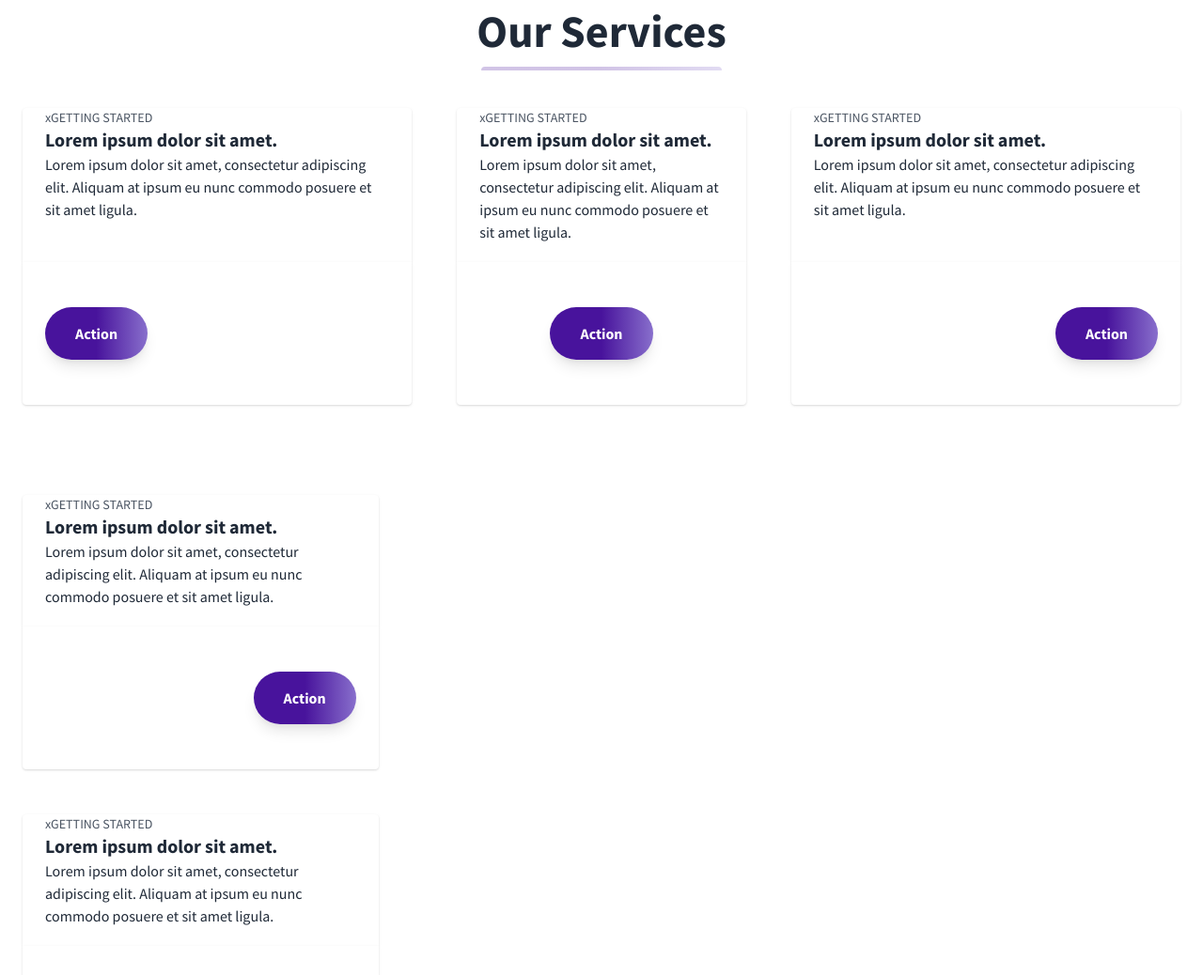
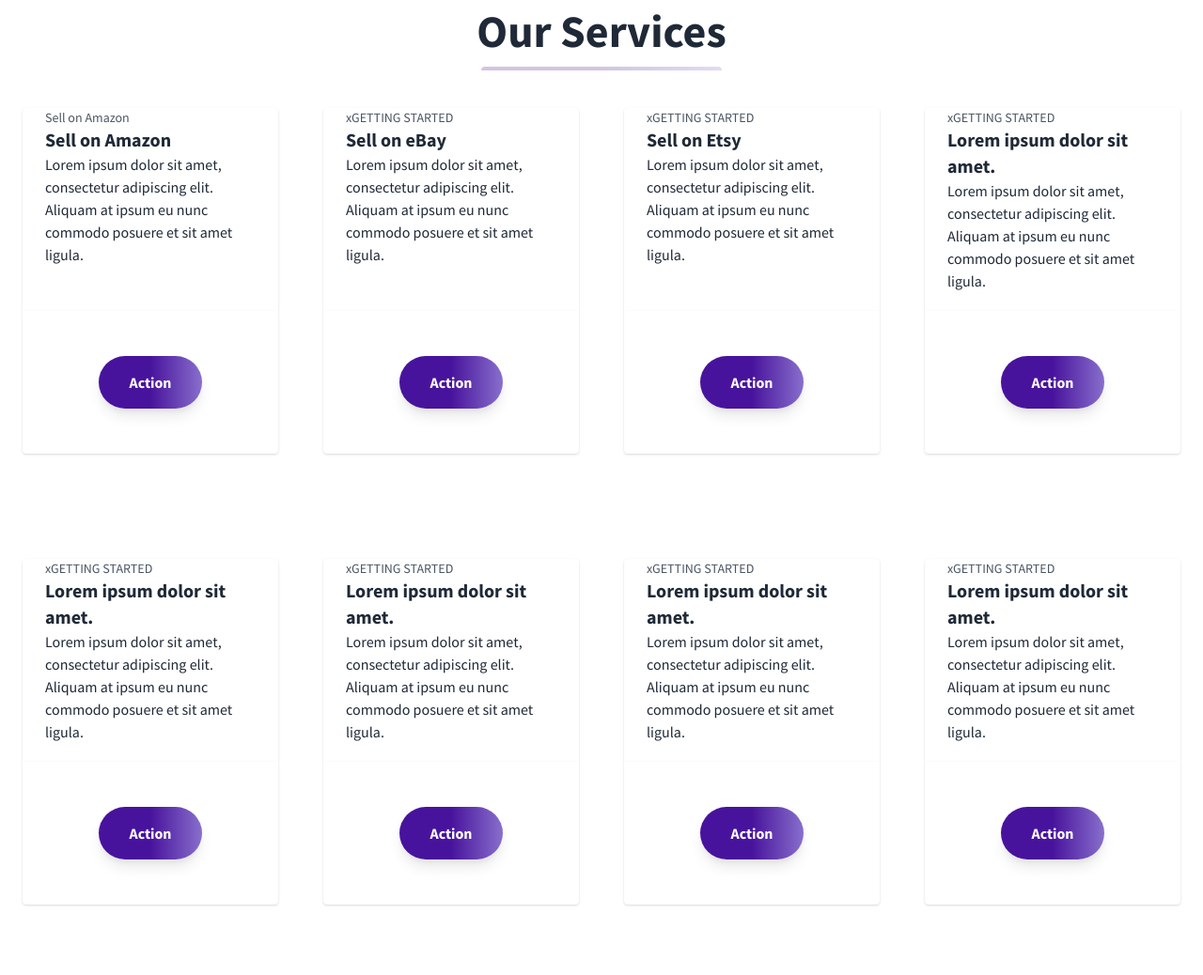
Before and after one commit to TrasherTravis/ecommgrowth, a plain HTML site: page index.html in a window 1280 px wide. Shown: the part 1591-2629 px from the top of the page at 94% size. Drawn offline with nearby package versions, Linux system fonts and the light colour scheme.

Commit message:
Our Services Added

```diff
--- a/index.html
+++ b/index.html
@@ -26,7 +26,7 @@
     <nav id="header" class="fixed w-full z-30 top-0 text-white">
       <div class="w-full container mx-auto flex flex-wrap items-center justify-between mt-0 py-2">
         <div class="pl-4 flex items-center">
-          <a class="toggleColour text-white no-underline hover:no-underline font-bold text-2xl lg:text-4xl" href="#">
+          <a class="toggleColour text-white no-underline hover:no-underline font-bold text-2xl lg:text-2xl" href="#">
             <!--Icon from: http://www.potlabicons.com/ -->
             <svg class="h-8 fill-current inline" xmlns="http://www.w3.org/2000/svg" viewBox="0 0 512.005 512.005">
               <rect fill="#2a2a31" x="16.539" y="425.626" width="479.767" height="50.502" transform="matrix(1,0,0,1,0,0)" />
@@ -49,13 +49,13 @@
         <div class="w-full flex-grow lg:flex lg:items-center lg:w-auto hidden mt-2 lg:mt-0 bg-white lg:bg-transparent text-black p-4 lg:p-0 z-20" id="nav-content">
           <ul class="list-reset lg:flex justify-end flex-1 items-center">
             <li class="mr-3">
-              <a class="inline-block py-2 px-4 text-white font-bold no-underline" href="#">Home</a>
+              <a class=" toggleColour inline-block text-white no-underline hover:text-underline  py-2 px-4 " href="#">Home</a>
             </li>
             <li class="mr-3">
-              <a class="inline-block text-black no-underline hover:text-gray-800 hover:text-underline py-2 px-4" href="#">About</a>
+              <a class="toggleColour inline-block text-white no-underline hover:text-underline py-2 px-4" href="#">About</a>
             </li>
             <li class="mr-3">
-              <a class="inline-block text-black no-underline hover:text-gray-800 hover:text-underline py-2 px-4" href="#">Services</a>
+              <a class="toggleColour inline-block text-white no-underline hover:text-underline py-2 px-4" href="#">Services</a>
             </li>
           </ul>
           <button
@@ -461,14 +461,14 @@
         <div class="w-full mb-4">
           <div class="h-1 mx-auto gradient w-64 opacity-25 my-0 py-0 rounded-t"></div>
         </div>
-        <div class="w-full md:w-1/3 p-6 flex flex-col flex-grow flex-shrink">
+        <div class="w-full md:w-1/4 p-6 flex flex-col">
           <div class="flex-1 bg-white rounded-t rounded-b-none overflow-hidden shadow">
         <a href="#" class="flex flex-wrap no-underline hover:no-underline">
           <p class="w-full text-gray-600 text-xs md:text-sm px-6">
-                xGETTING STARTED
+            Sell on Amazon
           </p>
           <div class="w-full font-bold text-xl text-gray-800 px-6">
-                Lorem ipsum dolor sit amet.
+            Sell on Amazon
           </div>
           <p class="text-gray-800 text-base px-6 mb-5">
             Lorem ipsum dolor sit amet, consectetur adipiscing elit. Aliquam at ipsum eu nunc commodo posuere et sit amet ligula.
@@ -476,7 +476,51 @@
         </a>
       </div>
       <div class="flex-none mt-auto bg-white rounded-b rounded-t-none overflow-hidden shadow p-6">
-            <div class="flex items-center justify-start">
+        <div class="flex items-center justify-center">
+          <button class="mx-auto lg:mx-0 hover:underline gradient text-white font-bold rounded-full my-6 py-4 px-8 shadow-lg focus:outline-none focus:shadow-outline transform transition hover:scale-105 duration-300 ease-in-out">
+            Action
+          </button>
+        </div>
+      </div>
+    </div>
+    <div class="w-full md:w-1/4 p-6 flex flex-col flex-grow flex-shrink">
+      <div class="flex-1 bg-white rounded-t rounded-b-none overflow-hidden shadow">
+        <a href="#" class="flex flex-wrap no-underline hover:no-underline">
+          <p class="w-full text-gray-600 text-xs md:text-sm px-6">
+            xGETTING STARTED
+          </p>
+          <div class="w-full font-bold text-xl text-gray-800 px-6">
+            Sell on eBay
+          </div>
+          <p class="text-gray-800 text-base px-6 mb-5">
+            Lorem ipsum dolor sit amet, consectetur adipiscing elit. Aliquam at ipsum eu nunc commodo posuere et sit amet ligula.
+          </p>
+        </a>
+      </div>
+      <div class="flex-none mt-auto bg-white rounded-b rounded-t-none overflow-hidden shadow p-6">
+        <div class="flex items-center justify-center">
+          <button class="mx-auto lg:mx-0 hover:underline gradient text-white font-bold rounded-full my-6 py-4 px-8 shadow-lg focus:outline-none focus:shadow-outline transform transition hover:scale-105 duration-300 ease-in-out">
+            Action
+          </button>
+        </div>
+      </div>
+    </div>
+    <div class="w-full md:w-1/4 p-6 flex flex-col flex-grow flex-shrink">
+      <div class="flex-1 bg-white rounded-t rounded-b-none overflow-hidden shadow">
+        <a href="#" class="flex flex-wrap no-underline hover:no-underline">
+          <p class="w-full text-gray-600 text-xs md:text-sm px-6">
+            xGETTING STARTED
+          </p>
+          <div class="w-full font-bold text-xl text-gray-800 px-6">
+            Sell on Etsy
+          </div>
+          <p class="text-gray-800 text-base px-6 mb-5">
+            Lorem ipsum dolor sit amet, consectetur adipiscing elit. Aliquam at ipsum eu nunc commodo posuere et sit amet ligula.
+          </p>
+        </a>
+      </div>
+      <div class="flex-none mt-auto bg-white rounded-b rounded-t-none overflow-hidden shadow p-6">
+        <div class="flex items-center justify-center">
           <button class="mx-auto lg:mx-0 hover:underline gradient text-white font-bold rounded-full my-6 py-4 px-8 shadow-lg focus:outline-none focus:shadow-outline transform transition hover:scale-105 duration-300 ease-in-out">
             Action
           </button>
@@ -505,7 +549,10 @@
         </div>
       </div>
     </div>
-        <div class="w-full md:w-1/3 p-6 flex flex-col flex-grow flex-shrink">
+  </div>
+
+  <div class="container mx-auto flex flex-wrap pt-4 pb-12">
+    <div class="w-full md:w-1/4 p-6 flex flex-col flex-grow flex-shrink">
       <div class="flex-1 bg-white rounded-t rounded-b-none overflow-hidden shadow">
         <a href="#" class="flex flex-wrap no-underline hover:no-underline">
           <p class="w-full text-gray-600 text-xs md:text-sm px-6">
@@ -520,15 +567,14 @@
         </a>
       </div>
       <div class="flex-none mt-auto bg-white rounded-b rounded-t-none overflow-hidden shadow p-6">
-            <div class="flex items-center justify-end">
+        <div class="flex items-center justify-center">
           <button class="mx-auto lg:mx-0 hover:underline gradient text-white font-bold rounded-full my-6 py-4 px-8 shadow-lg focus:outline-none focus:shadow-outline transform transition hover:scale-105 duration-300 ease-in-out">
             Action
           </button>
         </div>
       </div>
     </div>
-      </div>
-      <div class="w-full md:w-1/3 p-6 flex flex-col flex-grow flex-shrink">
+    <div class="w-full md:w-1/4 p-6 flex flex-col flex-grow flex-shrink">
       <div class="flex-1 bg-white rounded-t rounded-b-none overflow-hidden shadow">
         <a href="#" class="flex flex-wrap no-underline hover:no-underline">
           <p class="w-full text-gray-600 text-xs md:text-sm px-6">
@@ -543,15 +589,14 @@
         </a>
       </div>
       <div class="flex-none mt-auto bg-white rounded-b rounded-t-none overflow-hidden shadow p-6">
-          <div class="flex items-center justify-end">
+        <div class="flex items-center justify-center">
           <button class="mx-auto lg:mx-0 hover:underline gradient text-white font-bold rounded-full my-6 py-4 px-8 shadow-lg focus:outline-none focus:shadow-outline transform transition hover:scale-105 duration-300 ease-in-out">
             Action
           </button>
         </div>
       </div>
     </div>
-    </div>
-    <div class="w-full md:w-1/3 p-6 flex flex-col flex-grow flex-shrink">
+    <div class="w-full md:w-1/4 p-6 flex flex-col flex-grow flex-shrink">
       <div class="flex-1 bg-white rounded-t rounded-b-none overflow-hidden shadow">
         <a href="#" class="flex flex-wrap no-underline hover:no-underline">
           <p class="w-full text-gray-600 text-xs md:text-sm px-6">
@@ -566,15 +611,14 @@
         </a>
       </div>
       <div class="flex-none mt-auto bg-white rounded-b rounded-t-none overflow-hidden shadow p-6">
-        <div class="flex items-center justify-end">
+        <div class="flex items-center justify-center">
           <button class="mx-auto lg:mx-0 hover:underline gradient text-white font-bold rounded-full my-6 py-4 px-8 shadow-lg focus:outline-none focus:shadow-outline transform transition hover:scale-105 duration-300 ease-in-out">
             Action
           </button>
         </div>
       </div>
     </div>
-  </div>
-  <div class="w-full md:w-1/3 p-6 flex flex-col flex-grow flex-shrink">
+    <div class="w-full md:w-1/4 p-6 flex flex-col flex-grow flex-shrink">
       <div class="flex-1 bg-white rounded-t rounded-b-none overflow-hidden shadow">
         <a href="#" class="flex flex-wrap no-underline hover:no-underline">
           <p class="w-full text-gray-600 text-xs md:text-sm px-6">
@@ -589,7 +633,7 @@
         </a>
       </div>
       <div class="flex-none mt-auto bg-white rounded-b rounded-t-none overflow-hidden shadow p-6">
-      <div class="flex items-center justify-end">
+        <div class="flex items-center justify-center">
           <button class="mx-auto lg:mx-0 hover:underline gradient text-white font-bold rounded-full my-6 py-4 px-8 shadow-lg focus:outline-none focus:shadow-outline transform transition hover:scale-105 duration-300 ease-in-out">
             Action
           </button>
--- a/style.css
+++ b/style.css
@@ -1,4 +1,32 @@
-  /* Contact Form */
+.mr-3{
+   font-size: 18px;
+}
+.toggleColour{
+font-weight: 2rem;
+}
+
+
+
+
+a::before {
+  content: '';
+  position: absolute;
+  bottom: -3px;
+  left: 0;
+  width: 100%;
+  height: 3px;
+  background-color: #ffa133;
+  visibility: hidden;
+  transform: scaleX(0);
+    transition: all 0.3s ease-in-out;
+}
+
+a:hover::before {
+visibility: visible;
+transform: scaleX(1);
+}
+
+/* Contact Form */
 .contact-form {
   /* margin-top: 50px; */
   display: flex;
@@ -6,6 +34,7 @@
   align-items: center;
   width: 100%;
   margin-bottom: 10px;
+
 
 }
 
```
Also changed, not shown: script.js (added, +25 -0 lines). Lines whose indentation alone changed are shown as unchanged.
